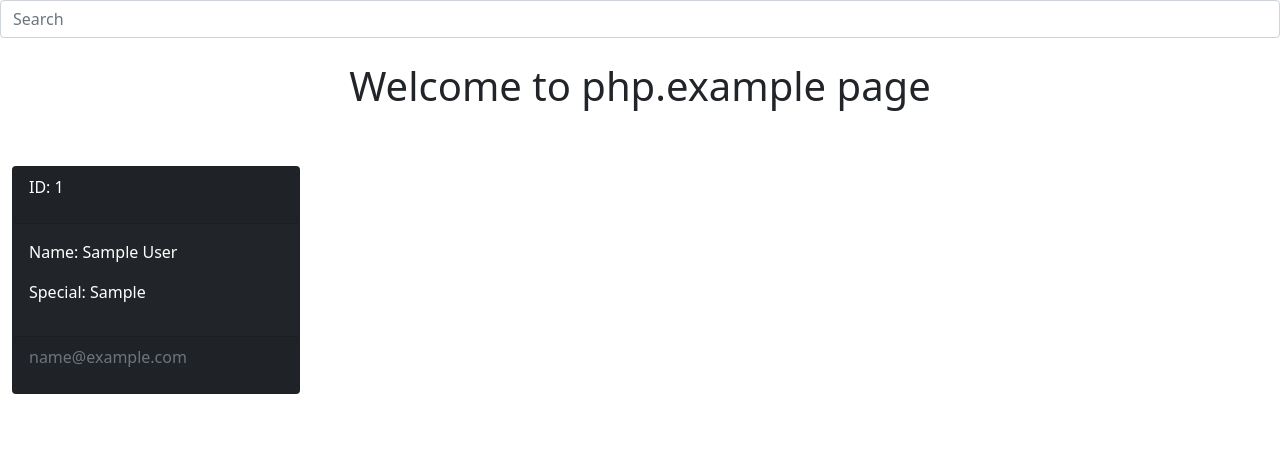
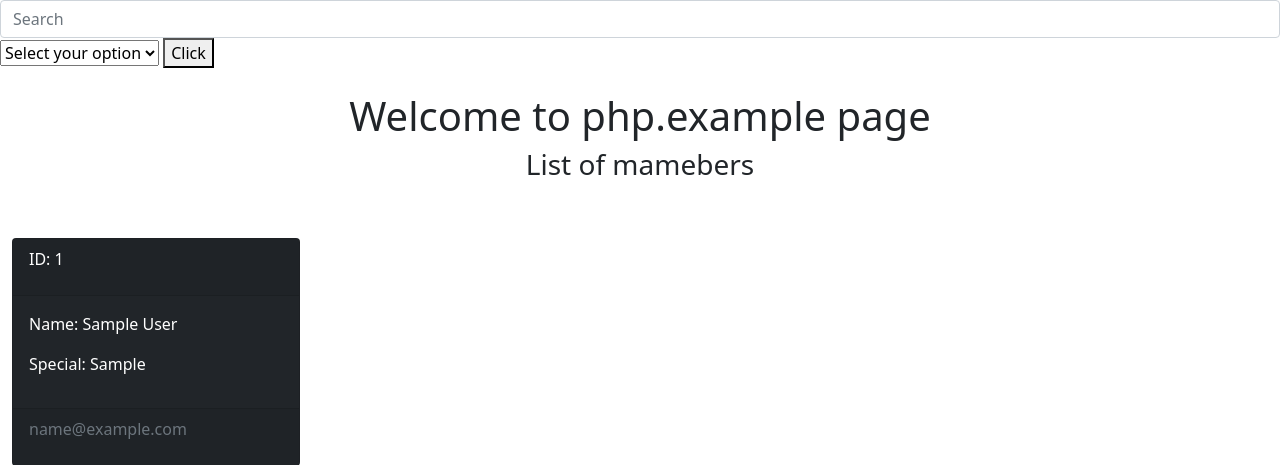
Before and after one commit to ekienay/first-php, a PHP site: page / in a window 1280 px wide. Shown: the top 465 px of the page. Run offline with PHP 8.4, Linux system fonts and the light colour scheme; tables that the repository leaves empty or names only in its code hold one stand-in row (values such as "Sample post").

Commit message:
php.example

```diff
--- a/function.php
+++ b/function.php
@@ -33,3 +33,14 @@ if (!empty($_POST['search']['keyword'])) {
     $pdo_statement->execute();
     $result = $pdo_statement->fetchAll(PDO::FETCH_OBJ);
 }
+
+//Sort
+$sort_key = '';
+if (!empty($_POST['sort']['scep'])) {
+    $sort_key = $_POST['sort']['spec'];
+    $sql = 'SELECT * FROM member WHERE special LIKE :spec ORDER BY id DESC';
+    $pdo_statement = $pdo->prepare($sql);
+    $pdo_statement->bindValue(':spec', '%' . $sort_key . '%', PDO::PARAM_STR);
+    $pdo_statement->execute();
+    $result = $pdo_statement->fetchAll(PDO::FETCH_OBJ);
+}
--- a/index.php
+++ b/index.php
@@ -17,9 +17,18 @@
     <input class="form-control mr-sm-2" name="search[keyword]" type="search" placeholder="Search" aria-label="Search">
   </form>
 
+  <form method="post" name="sort[spec]">
+    <select>
+      <option value="" disabled selected>Select your option</option>
+      <option value="1">BackEnd</option>
+      <option value="2">FrontEnd</option>
+    </select>
+    <button type="submit">Click</button>
+  </form>
 
   <div class="container mt-4 text-center">
     <h1>Welcome to php.example page</h1>
+    <h3>List of mamebers</h3>
   </div>
 
   <div class="row m-auto">
```
Lines whose indentation alone changed are shown as unchanged.
